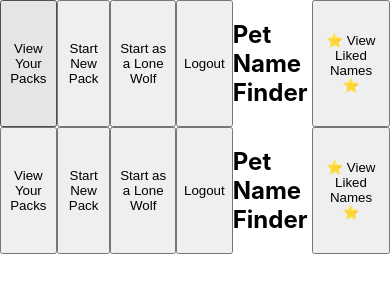
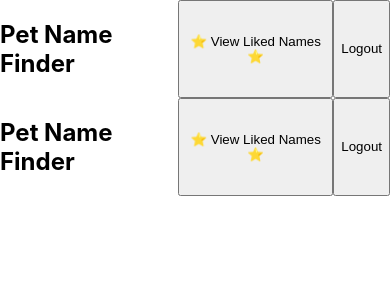
Before and after one commit to Pet-Name-Finder/pet-name-frontend, a React (Create React App) app: page / in a window 390 px wide. Shown: the top 300 px of the page. Built offline with nearby package versions, Linux system fonts and the light colour scheme.

Commit message:
Add hamburger menu starter

```diff
--- a/src/Components/Header/Header.js
+++ b/src/Components/Header/Header.js
@@ -2,17 +2,26 @@ import React from 'react';
 import './Header.css';
 
 const Header = () => {
-  // First 3 buttons will be conditionally rendered for mobile view (hamburger)
+  // Hamburger will be conditionally rendered for mobile view
   return (
     <nav className='header'>
-      <button>View Your Packs</button>
-      <button>Start New Pack</button>
-      <button>Start as a Lone Wolf</button>
-      <button>Logout</button>
+      <div className='hamburger-menu'>
+        <span></span>
+        <span></span>
+        <span></span>
+      </div>
       <h1 className='header-title'>Pet Name Finder</h1>
       <button>⭐️ View Liked Names ⭐️</button>
+      <button>Logout</button>
     </nav>
   )
 }
 
 export default Header;
+
+// Add to hamburger dropdown
+// <ul>
+//   <li><a href="#">View Your Packs</a></li>
+//   <li><a href="#">Start New Pack</a></li>
+//   <li><a href="#">Start as a Lone Wolf</a></li>
+// </ul>
```
